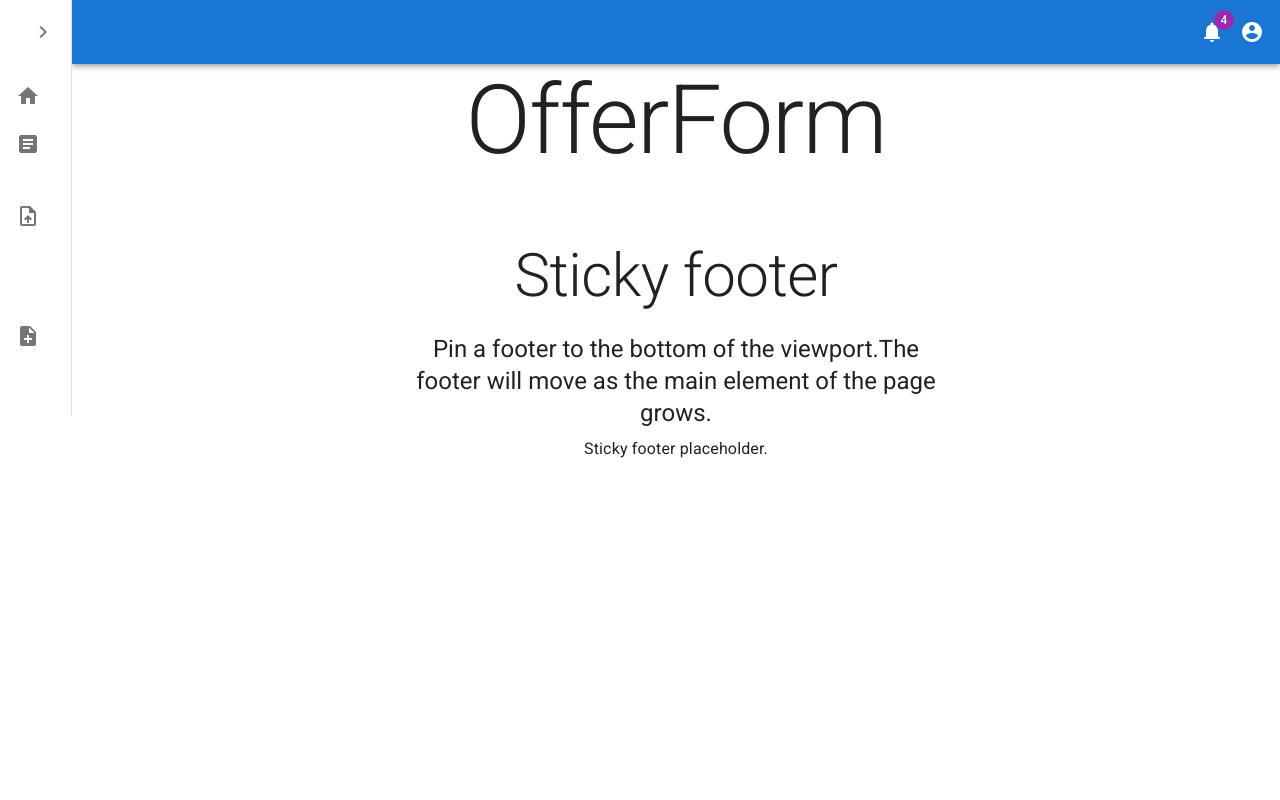
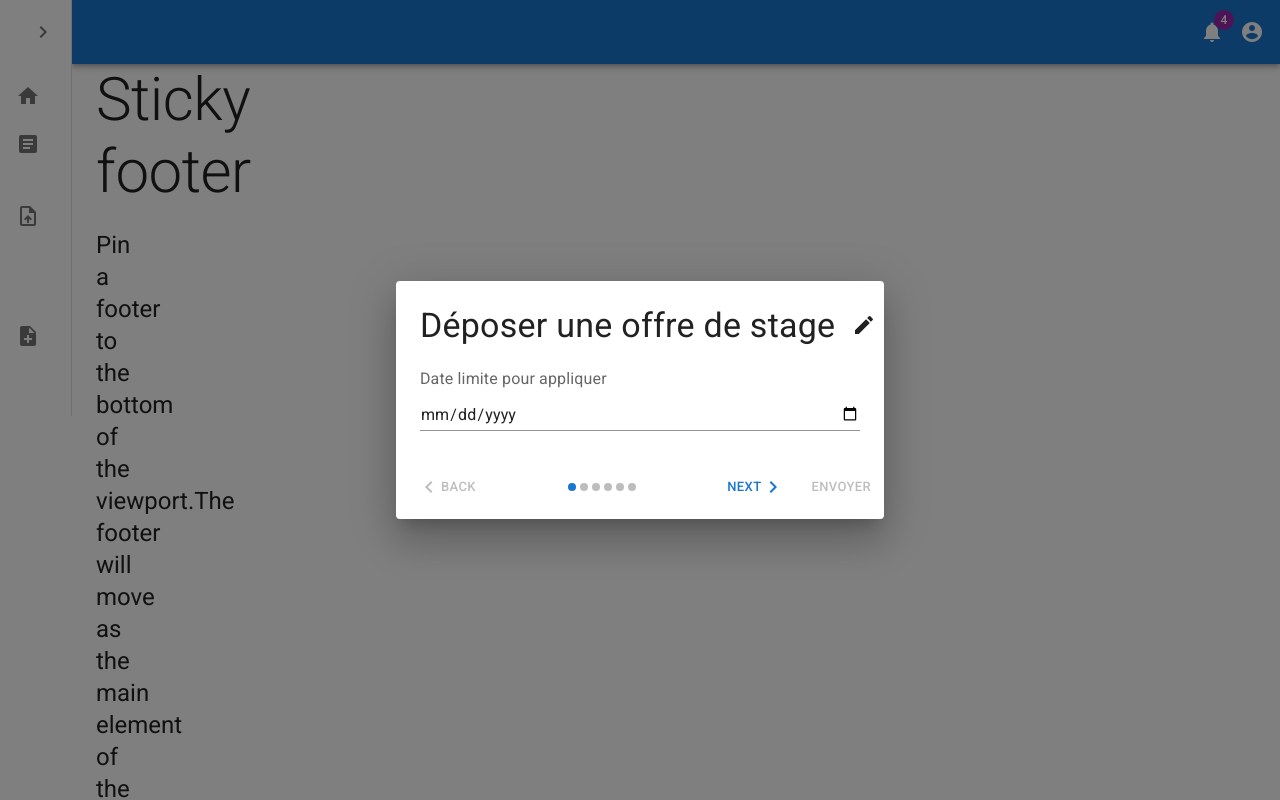
Before and after one commit to 0xD34DC0DE/ProjetIntegreTeam4, a React (Create React App) app in the folder frontend/: page /offerForm in a window 1280 px wide. Shown: the top 800 px of the page. Built offline with nearby package versions, Linux system fonts and the light colour scheme.

Commit message:
Added InternshipOffer model and OfferForm components UI

```diff
--- a/frontend/src/components/OfferForm.js
+++ b/frontend/src/components/OfferForm.js
@@ -1,18 +1,109 @@
 import React from "react";
-import { Typography } from "@mui/material";
+import {
+  Typography,
+  Button,
+  Dialog,
+  DialogContent,
+  MobileStepper,
+  DialogActions,
+} from "@mui/material";
+import {
+  KeyboardArrowRight,
+  KeyboardArrowLeft,
+  Create,
+} from "@mui/icons-material";
 
+import TextFormField from "./TextFormField";
+import { OFFER_FORM_VALUES } from "../modals/TextFormFieldValues";
 function OfferForm() {
+  const [step, setStep] = React.useState(0);
+  const [offer, setOffer] = React.useState({
+    limitDateToApply: "",
+    beginningDate: "",
+    endingDate: "",
+    emailOfMonitor: "",
+    companyName: "",
+    description: "",
+  });
+
+  const STEP_COUNT = Object.keys(offer).length;
+
+  const nextStep = () => {
+    setStep((previousStep) => (previousStep += 1));
+  };
+
+  const prevStep = () => {
+    setStep((previousStep) => (previousStep -= 1));
+  };
+
+  const handleFormChange = (event) => {
+    setOffer((previousForm) => ({
+      ...previousForm,
+      [event.target.id || event.target.name]: event.target.value,
+    }));
+  };
+
+  const saveInternshipOffer = () => {
+    Object.values(offer).map((value, key) => {
+      if (value === null || value === "") console.log("isEmpty", key);
+    });
+  };
+
   return (
     <>
-      <Typography
-        variant="h1"
-        component="h1"
-        sx={{
-          clear: "right",
-        }}
-      >
-        OfferForm
-      </Typography>
+      <Dialog open={true}>
+        <Typography variant="h4" sx={{ ml: 3, mt: 3 }}>
+          Déposer une offre de stage <Create sx={{ mx: 1 }} />
+        </Typography>
+        <DialogContent sx={{ minWidth: 425 }}>
+          {Object.keys(offer).map((value, key) => {
+            let currentField = OFFER_FORM_VALUES[key];
+            return (
+              <TextFormField
+                key={key}
+                id={value}
+                dialogContentText={currentField.contentText}
+                onChange={handleFormChange}
+                value={Object.values(offer)[key]}
+                type={currentField.type}
+                visible={step === key}
+              />
+            );
+          })}
+        </DialogContent>
+        <DialogActions sx={{ mt: 0 }}>
+          <MobileStepper
+            variant="dots"
+            steps={STEP_COUNT}
+            position="static"
+            activeStep={step}
+            sx={{ flexGrow: 1 }}
+            nextButton={
+              <Button
+                size="small"
+                onClick={nextStep}
+                disabled={step === STEP_COUNT - 1}
+              >
+                Next
+                <KeyboardArrowRight />
+              </Button>
+            }
+            backButton={
+              <Button size="small" onClick={prevStep} disabled={step === 0}>
+                <KeyboardArrowLeft />
+                Back
+              </Button>
+            }
+          ></MobileStepper>
+          <Button
+            size="small"
+            onClick={saveInternshipOffer}
+            disabled={step !== STEP_COUNT - 1}
+          >
+            Envoyer
+          </Button>
+        </DialogActions>
+      </Dialog>
     </>
   );
 }
--- /dev/null
+++ b/frontend/src/modals/TextFormFieldValues.js
@@ -0,0 +1,19 @@
+class OfferFormField {
+  contentText;
+  type;
+
+  constructor(contentText, type) {
+    this.contentText = contentText;
+    this.type = type;
+  }
+}
+
+// Not sure for the names
+export const OFFER_FORM_VALUES = [
+  new OfferFormField("Date limite pour appliquer", "date"),
+  new OfferFormField("Date de début", "date"),
+  new OfferFormField("Date de fin", "date"),
+  new OfferFormField("Courriel du Moniteur", "email"),
+  new OfferFormField("Nom de la compagnie", "text"),
+  new OfferFormField("Description du poste", "text"),
+];
--- a/frontend/src/modals/drawerListItems.js
+++ b/frontend/src/modals/drawerListItems.js
@@ -10,6 +10,6 @@
 export const drawerListItems = [
   ["Accueil", "home", ""],
   ["Rapports", "article", "#"],
-  ["Téléverser des fichiers", "upload_file", "#"],
+  ["Téléverser des fichiers", "upload_file", "register"],
   ["Déposer des offres de stage", "note_add", "offerForm"],
 ];
```
Also changed, not shown: frontend/src/modals/InternshipOffer.js (+4 -7 lines).
